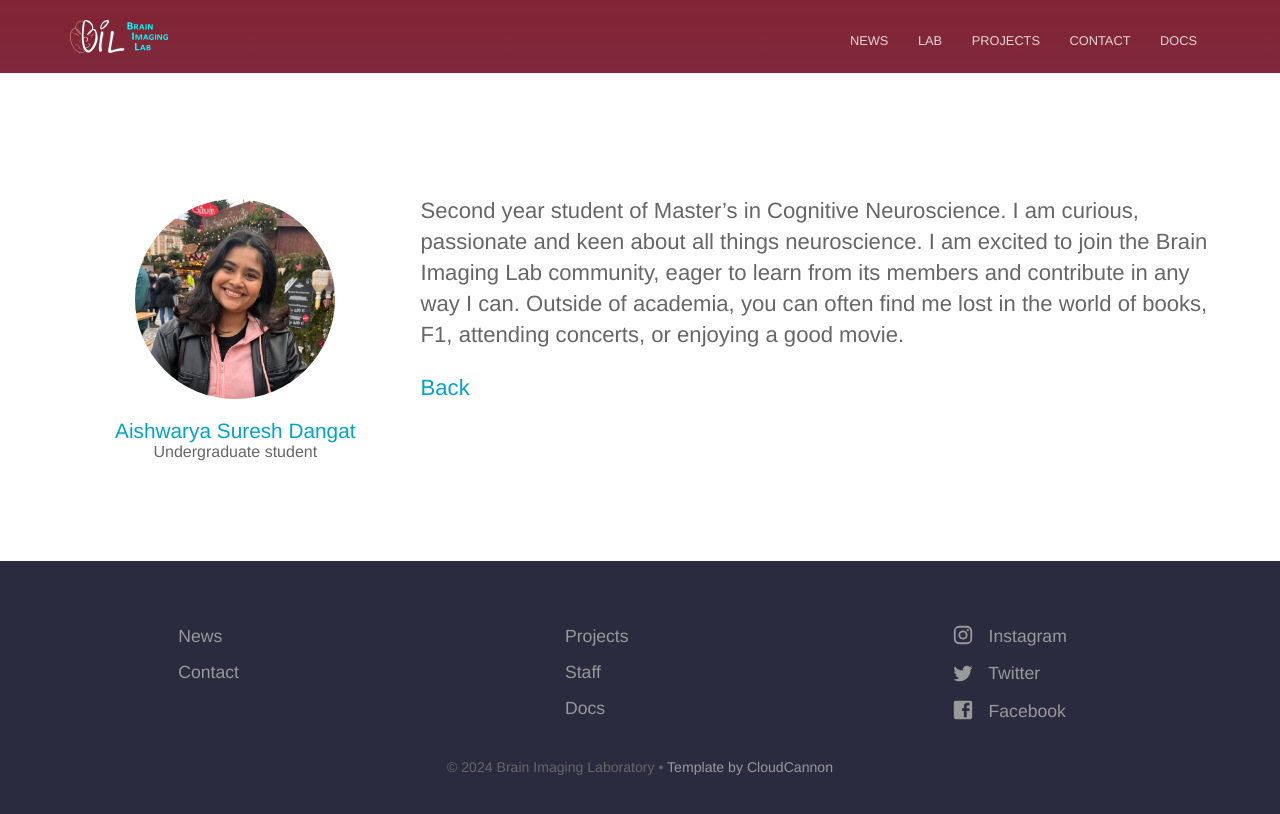
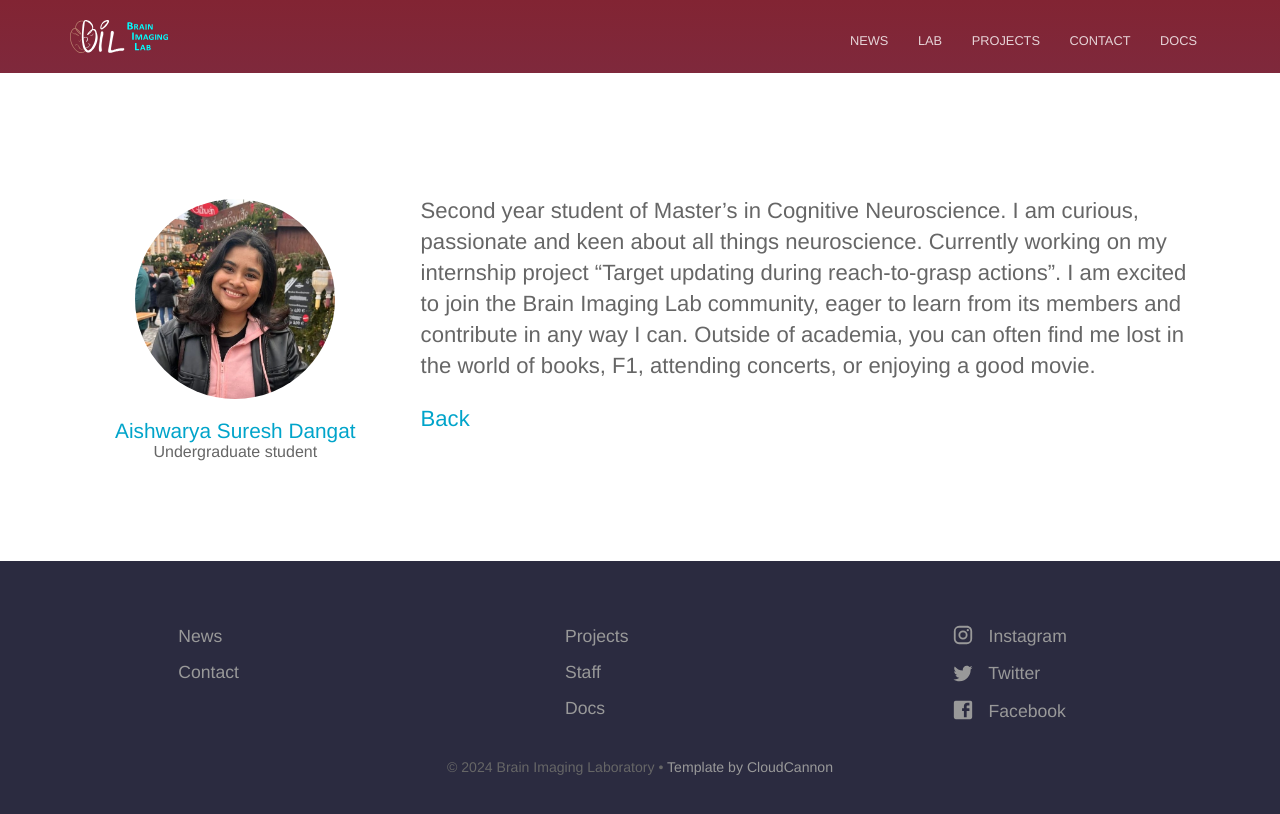
Before and after one commit to sapienza-brain-imaging-lab/sapienza-brain-imaging-lab.github.io, a Jekyll site: the page built from _staff/aishwarya.md, in a window 1280 px wide. Shown: the top 814 px of the page. Built offline with Jekyll 4.4.1, drawn with Linux system fonts in a browser that asks for light colours.

Commit message:
Update aishwarya.md

```diff
--- a/_staff/aishwarya.md
+++ b/_staff/aishwarya.md
@@ -5,4 +5,4 @@ order: 14
 image_path: /images/staff/aishwarya.jpg
 layout: person
 ---
-Second year student of Master's in Cognitive Neuroscience. I am curious, passionate and keen about all things neuroscience. I am excited to join the Brain Imaging Lab community, eager to learn from its members and contribute in any way I can. Outside of academia, you can often find me lost in the world of books, F1,  attending concerts, or enjoying a good movie.
+Second year student of Master's in Cognitive Neuroscience. I am curious, passionate and keen about all things neuroscience. Currently working on my internship project "Target updating during reach-to-grasp actions". I am excited to join the Brain Imaging Lab community, eager to learn from its members and contribute in any way I can. Outside of academia, you can often find me lost in the world of books, F1,  attending concerts, or enjoying a good movie.
```
